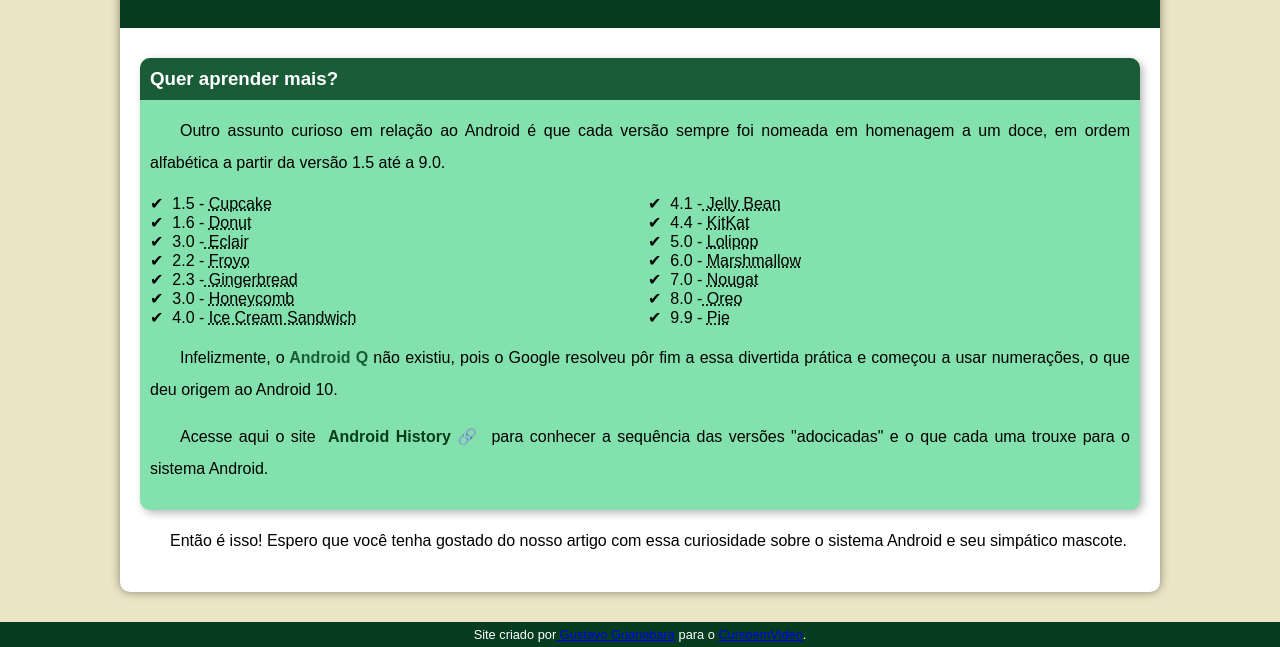
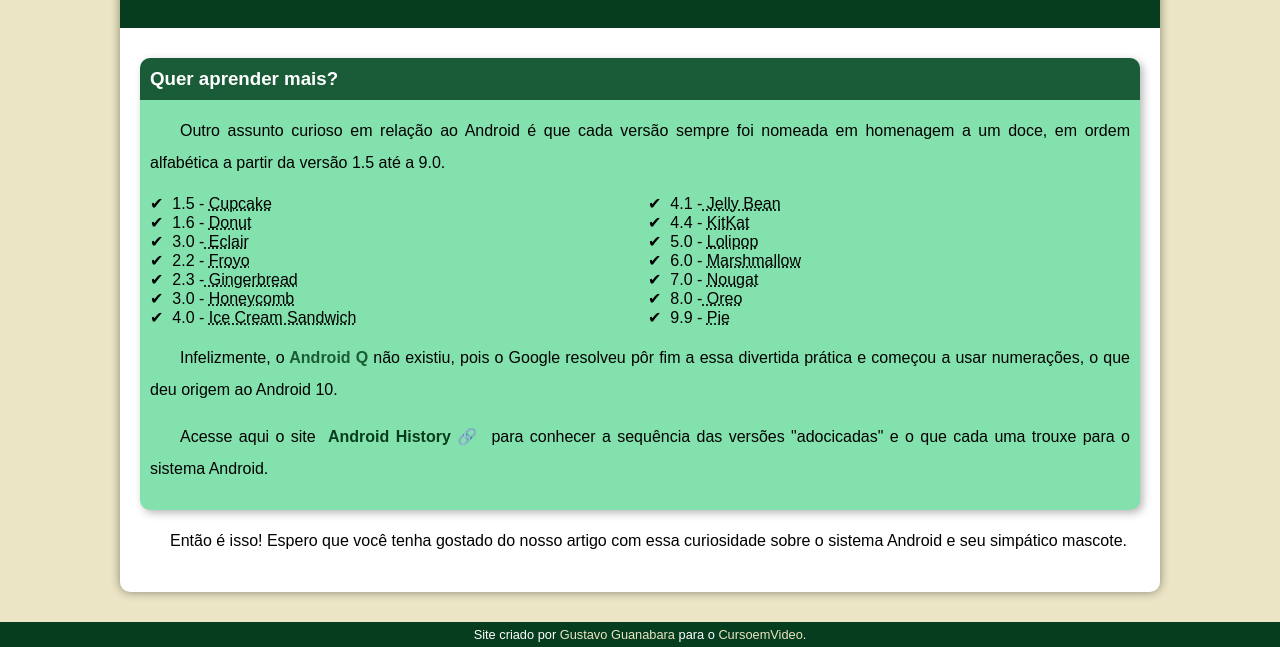
Before and after one commit to Pamela-rocha/projeto-android, a plain HTML site: page index.html in a window 1280 px wide. Shown: the part 2424-3071 px from the top of the page. Drawn offline with Linux system fonts and the light colour scheme.

Commit message:
atualizei

```diff
--- a/estilo/style.css
+++ b/estilo/style.css
@@ -217,3 +217,7 @@ footer a:hover {
     text-decoration: underline;
     color: var(--cor1);
 }
+footer a {
+    color: var(--cor0)  ;
+    text-decoration: none;
+}
```
